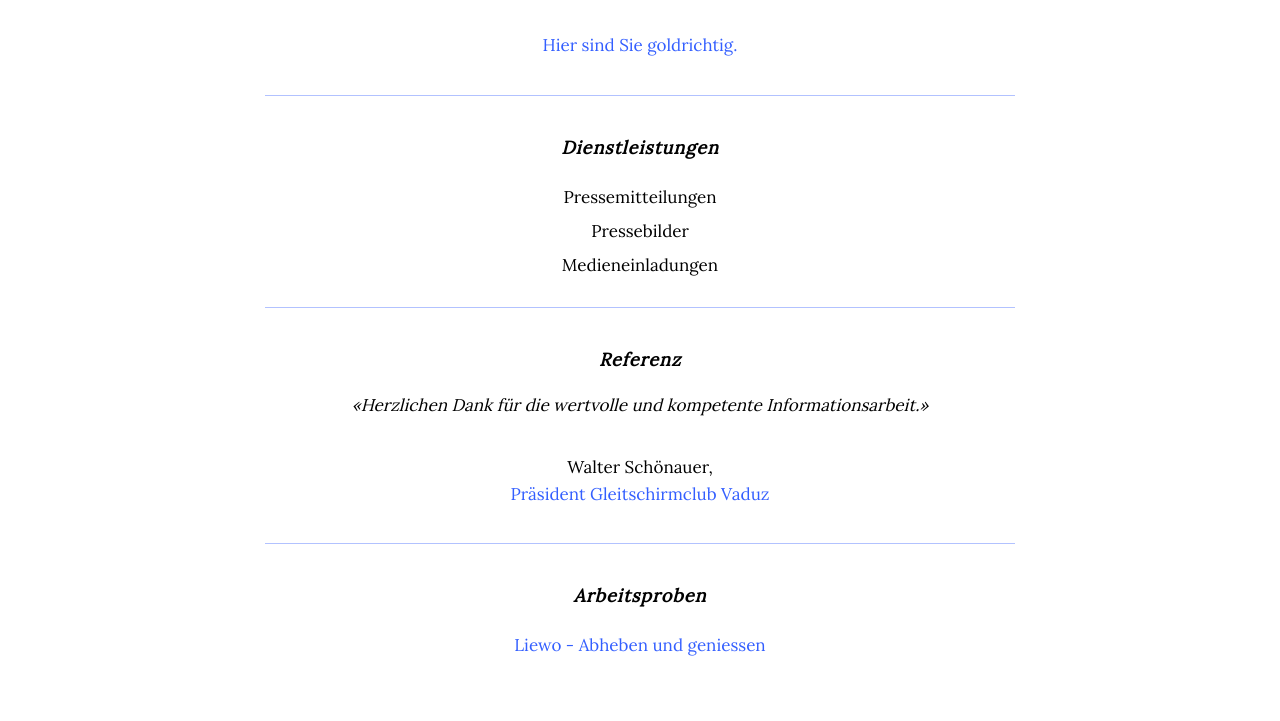
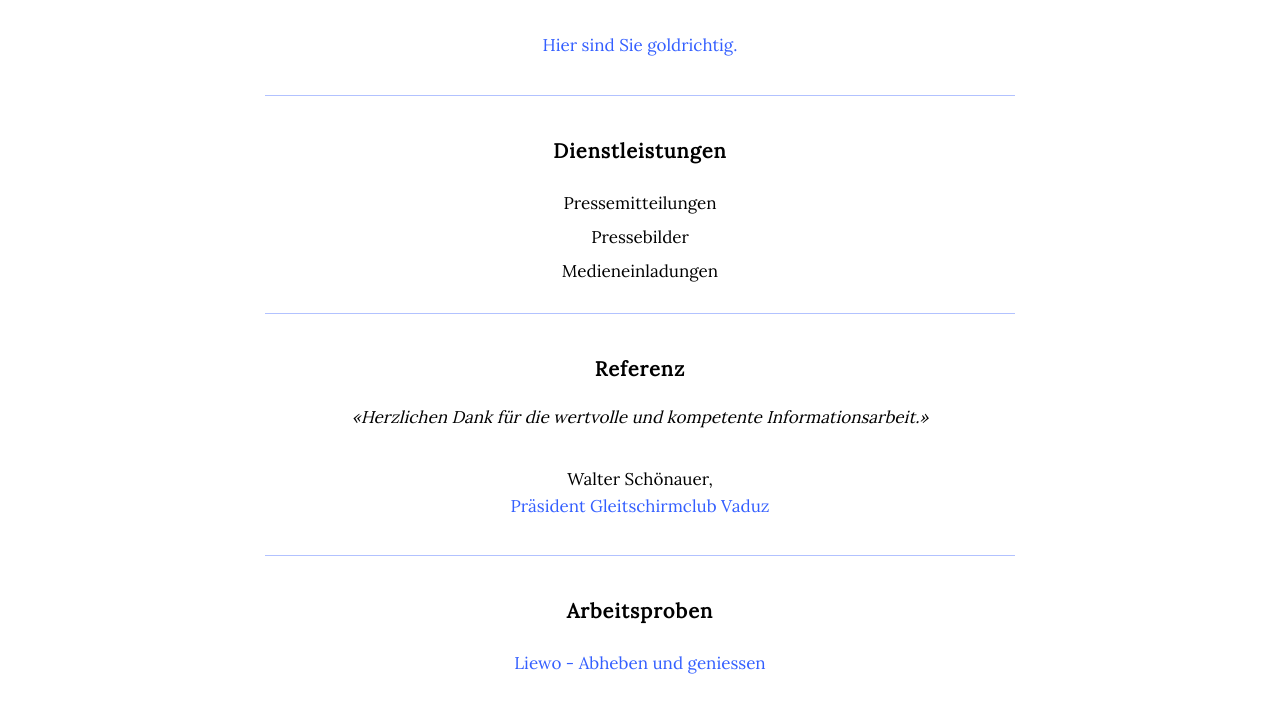
Before and after one commit to tashidolma-hinz/silbenschmiede, a plain HTML site: page index.html in a window 1280 px wide. Shown: the part 1226-1947 px from the top of the page. Drawn offline with Linux system fonts and the light colour scheme; some packages are replaced by stand-ins of ours.

Commit message:
Deleting italic h3

```diff
--- a/css/grayscale.css
+++ b/css/grayscale.css
@@ -32,9 +32,8 @@ h6 {
 h3 {
     margin: 0 0 5px;
     font-family: Lora,"Times New Roman";
-    font-size: 18px;
+    font-size: 20px;
     line-height: 3;
-    font-style: italic;
     font-weight: 700;
     letter-spacing: 1px;
 }
```
